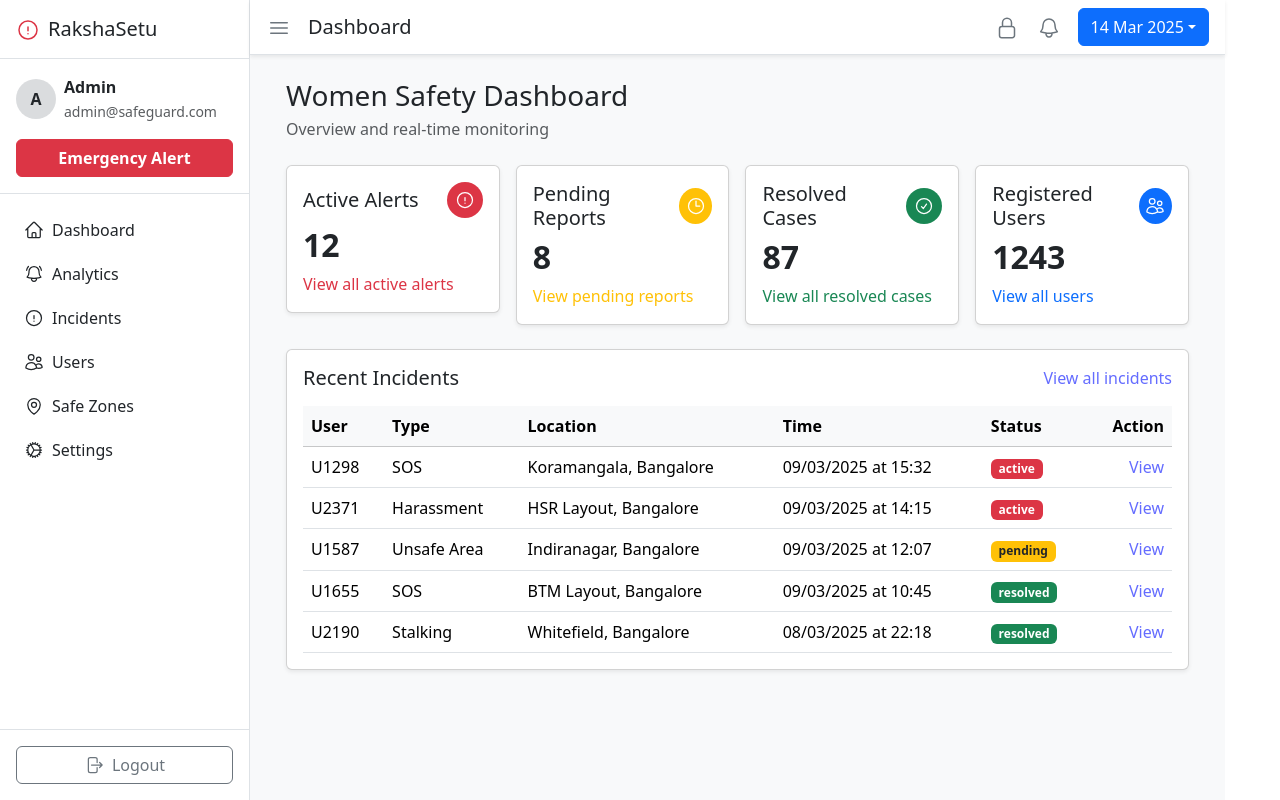
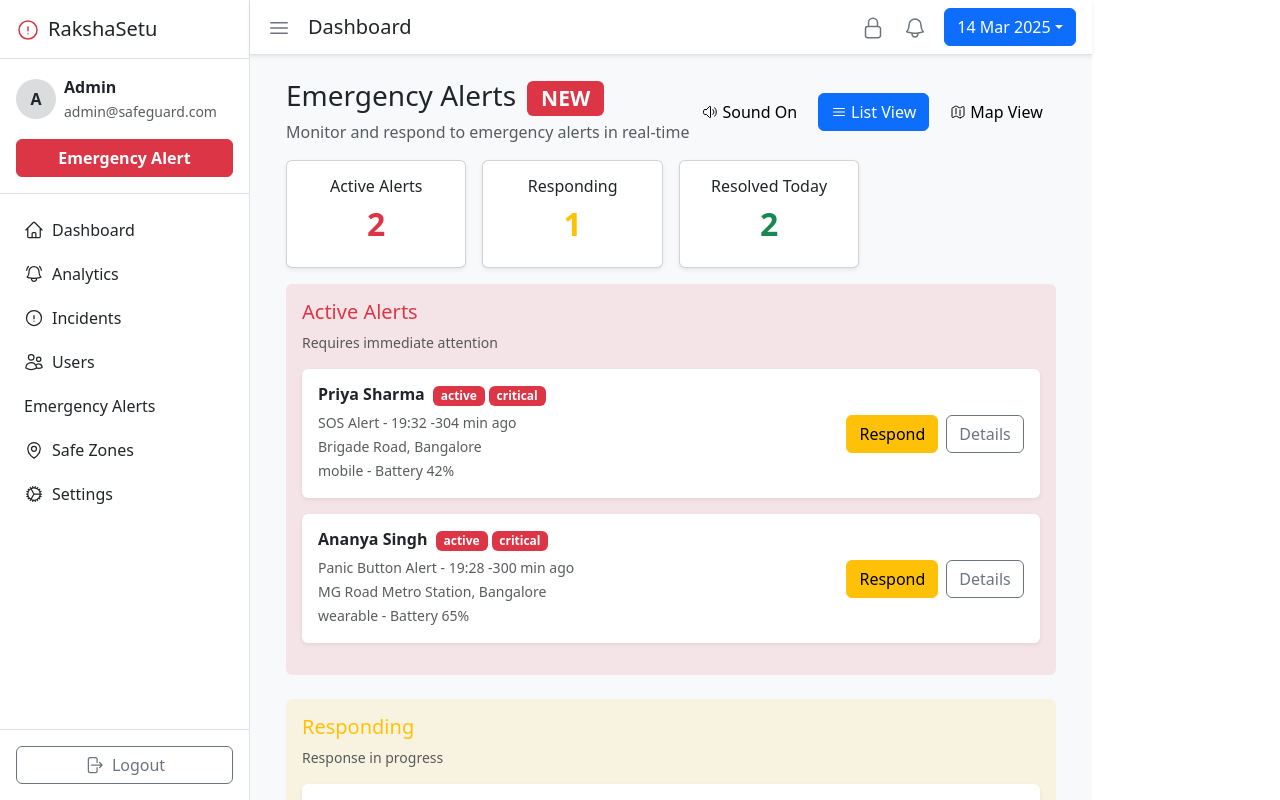
Before and after one commit to PratikPisal4304/17-TEAM_RAKSHASETU, a React (Vite) app in the folder RakshaSetu_Dashboard/: page /emergency-alerts in a window 1280 px wide. Before the commit this address led to /dashboard. Built offline with nearby package versions, Linux system fonts and the light colour scheme.

Commit message:
EmergencyAlerts screen Added with its navigation

```diff
--- a/RakshaSetu_Dashboard/src/App.jsx
+++ b/RakshaSetu_Dashboard/src/App.jsx
@@ -7,6 +7,7 @@ import Dashboard from "./pages/Dashboard";
 import Analytics from "./pages/Analytics";
 import Incidents from "./pages/Incidents";
 import Users from "./pages/Users";
+import EmergencyAlerts from "./pages/EmergencyAlerts";
 
 const App = () => {
   return (
@@ -29,6 +30,7 @@ const App = () => {
                 <Routes>
                   <Route path="/dashboard" element={<Dashboard />} />
                   <Route path="/Analytics" element={<Analytics />} />
+                  <Route path="/emergency-alerts" element={<EmergencyAlerts />} />
                   <Route path="/incidents" element={<Incidents />} />
                   <Route path="/users" element={<Users />} />
                   {/* If any unknown path is visited, redirect to dashboard */}
--- a/RakshaSetu_Dashboard/src/components/Sidebar.jsx
+++ b/RakshaSetu_Dashboard/src/components/Sidebar.jsx
@@ -83,6 +83,15 @@ const Sidebar = () => {
           </li>
           <li>
             <Link
+                to="/emergency-alerts"
+                className="d-flex align-items-center gap-2 text-dark p-2 rounded mb-1 text-decoration-none"
+            >
+                {/* Icon */}
+                Emergency Alerts
+            </Link>
+            </li>
+          <li>
+            <Link
               to="/safe-zones"
               className="d-flex align-items-center gap-2 text-dark p-2 rounded mb-1 text-decoration-none"
             >
--- /dev/null
+++ b/RakshaSetu_Dashboard/src/pages/EmergencyAlerts.jsx
@@ -0,0 +1,293 @@
+import React, { useState } from "react";
+import {
+  HiOutlineSpeakerWave,
+  HiOutlineSpeakerXMark,
+  HiOutlineMap,
+  HiOutlineBars3,
+} from "react-icons/hi2";
+
+// Sample alert data
+const ACTIVE_ALERTS = [
+  {
+    name: "Priya Sharma",
+    alertType: "SOS Alert",
+    time: "19:32",
+    relativeTime: "-304 min ago",
+    location: "Brigade Road, Bangalore",
+    deviceInfo: "mobile - Battery 42%",
+    severity: "critical", // or "high", "medium", "low"
+    status: "active",
+  },
+  {
+    name: "Ananya Singh",
+    alertType: "Panic Button Alert",
+    time: "19:28",
+    relativeTime: "-300 min ago",
+    location: "MG Road Metro Station, Bangalore",
+    deviceInfo: "wearable - Battery 65%",
+    severity: "critical",
+    status: "active",
+  },
+];
+
+const RESPONDING_ALERTS = [
+  {
+    name: "Divya Joshi",
+    alertType: "Fall Detection Alert",
+    time: "19:15",
+    relativeTime: "-287 min ago",
+    location: "HSR Layout, Bangalore",
+    deviceInfo: "Responder: Officer Arun Kumar",
+    severity: "high",
+    status: "responding",
+  },
+];
+
+const RESOLVED_ALERTS = [
+  {
+    name: "Priya Sharma",
+    alertType: "SOS Alert",
+    time: "19:32",
+    relativeTime: "-303 min ago",
+    location: "Brigade Road, Bangalore",
+    deviceInfo: "Resolved by: Officer Jane Doe",
+    severity: "",
+    status: "resolved",
+  },
+  {
+    name: "Kavita Patel",
+    alertType: "SOS Alert",
+    time: "13:05",
+    relativeTime: "-377 min ago",
+    location: "Indiranagar 100ft Road, Bangalore",
+    deviceInfo: "Resolved by: Officer Rahul Singh",
+    severity: "",
+    status: "resolved",
+  },
+];
+
+const EmergencyAlerts = () => {
+  // States for toggles
+  const [soundOn, setSoundOn] = useState(true);
+  const [mapView, setMapView] = useState(false);
+
+  // Stats
+  const activeCount = ACTIVE_ALERTS.length;
+  const respondingCount = RESPONDING_ALERTS.length;
+  const resolvedTodayCount = RESOLVED_ALERTS.length;
+
+  return (
+    <div className="container-fluid">
+      {/* Page Header */}
+      <div className="d-flex flex-wrap justify-content-between align-items-center mb-3">
+        <div>
+          <h1 className="h3 mb-1">Emergency Alerts <span className="badge bg-danger ms-1">NEW</span></h1>
+          <p className="text-muted mb-0">
+            Monitor and respond to emergency alerts in real-time
+          </p>
+        </div>
+
+        <div className="d-flex gap-2 mt-3 mt-sm-0">
+          {/* Sound toggle */}
+          <button
+            className="btn btn-light d-flex align-items-center gap-1"
+            onClick={() => setSoundOn(!soundOn)}
+          >
+            {soundOn ? (
+              <>
+                <HiOutlineSpeakerWave /> Sound On
+              </>
+            ) : (
+              <>
+                <HiOutlineSpeakerXMark /> Sound Off
+              </>
+            )}
+          </button>
+
+          {/* View toggle */}
+          <button
+            className={`btn ${mapView ? "btn-light" : "btn-primary"} d-flex align-items-center gap-1`}
+            onClick={() => setMapView(false)}
+          >
+            <HiOutlineBars3 /> List View
+          </button>
+          <button
+            className={`btn ${mapView ? "btn-primary" : "btn-light"} d-flex align-items-center gap-1`}
+            onClick={() => setMapView(true)}
+          >
+            <HiOutlineMap /> Map View
+          </button>
+        </div>
+      </div>
+
+      {/* Stats Cards */}
+      <div className="row g-3 mb-3">
+        <div className="col-6 col-md-3">
+          <div className="card shadow-sm">
+            <div className="card-body text-center">
+              <h6 className="mb-2">Active Alerts</h6>
+              <h2 className="fw-bold text-danger">{activeCount}</h2>
+            </div>
+          </div>
+        </div>
+        <div className="col-6 col-md-3">
+          <div className="card shadow-sm">
+            <div className="card-body text-center">
+              <h6 className="mb-2">Responding</h6>
+              <h2 className="fw-bold text-warning">{respondingCount}</h2>
+            </div>
+          </div>
+        </div>
+        <div className="col-6 col-md-3">
+          <div className="card shadow-sm">
+            <div className="card-body text-center">
+              <h6 className="mb-2">Resolved Today</h6>
+              <h2 className="fw-bold text-success">{resolvedTodayCount}</h2>
+            </div>
+          </div>
+        </div>
+      </div>
+
+      {/* Toggle between list view and map view */}
+      {mapView ? (
+        <div className="card shadow-sm">
+          <div className="card-body">
+            <h5 className="card-title">Map View</h5>
+            <div
+              className="border border-secondary border-opacity-25 rounded d-flex align-items-center justify-content-center"
+              style={{ height: "300px", backgroundColor: "#f8f9fa" }}
+            >
+              {/* Replace with actual map component */}
+              <span className="text-secondary">Map Placeholder</span>
+            </div>
+          </div>
+        </div>
+      ) : (
+        <div className="mb-5">
+          {/* Active Alerts */}
+          <Section
+            title="Active Alerts"
+            subtitle="Requires immediate attention"
+            bgColor="bg-danger bg-opacity-10"
+            textColor="text-danger"
+            alerts={ACTIVE_ALERTS}
+            actionLabel="Respond"
+            actionVariant="warning"
+          />
+
+          {/* Responding */}
+          <Section
+            title="Responding"
+            subtitle="Response in progress"
+            bgColor="bg-warning bg-opacity-10"
+            textColor="text-warning"
+            alerts={RESPONDING_ALERTS}
+            actionLabel="Resolve"
+            actionVariant="success"
+          />
+
+          {/* Resolved */}
+          <Section
+            title="Resolved"
+            subtitle="Completed alerts"
+            bgColor="bg-success bg-opacity-10"
+            textColor="text-success"
+            alerts={RESOLVED_ALERTS}
+            actionLabel="View"
+            actionVariant="secondary"
+          />
+        </div>
+      )}
+    </div>
+  );
+};
+
+// A reusable component for each alert section
+function Section({
+  title,
+  subtitle,
+  bgColor,
+  textColor,
+  alerts,
+  actionLabel,
+  actionVariant,
+}) {
+  if (!alerts || alerts.length === 0) return null;
+
+  return (
+    <div className={`p-3 rounded-2 mb-4 ${bgColor}`}>
+      <h5 className={`${textColor} mb-2`}>{title}</h5>
+      <p className="small text-muted">{subtitle}</p>
+
+      {alerts.map((alert, idx) => (
+        <div
+          key={idx}
+          className="bg-white p-3 rounded-2 shadow-sm mb-3 d-flex flex-column flex-md-row align-items-md-center justify-content-between"
+        >
+          <div className="mb-3 mb-md-0">
+            <h6 className="fw-semibold mb-1">
+              {alert.name}{" "}
+              {alert.status && (
+                <span className={`badge bg-${getStatusColor(alert.status)} ms-1`}>
+                  {alert.status}
+                </span>
+              )}
+              {alert.severity && (
+                <span className={`badge bg-${getSeverityColor(alert.severity)} ms-1`}>
+                  {alert.severity}
+                </span>
+              )}
+            </h6>
+            <small className="text-muted">
+              {alert.alertType} - {alert.time} {alert.relativeTime}
+            </small>
+            <br />
+            <small className="text-muted">{alert.location}</small>
+            <br />
+            <small className="text-muted">{alert.deviceInfo}</small>
+          </div>
+          <div className="d-flex gap-2">
+            {/* Primary action */}
+            <button className={`btn btn-${actionVariant}`}>
+              {actionLabel}
+            </button>
+            {/* Details button */}
+            <button className="btn btn-outline-secondary">Details</button>
+          </div>
+        </div>
+      ))}
+    </div>
+  );
+}
+
+// Map a status to a bootstrap color
+function getStatusColor(status) {
+  switch (status) {
+    case "active":
+      return "danger";
+    case "responding":
+      return "warning text-dark";
+    case "resolved":
+      return "success";
+    default:
+      return "secondary";
+  }
+}
+
+// Map a severity to a bootstrap color
+function getSeverityColor(severity) {
+  switch (severity) {
+    case "critical":
+      return "danger";
+    case "high":
+      return "warning text-dark";
+    case "medium":
+      return "info text-dark";
+    case "low":
+      return "secondary";
+    default:
+      return "secondary";
+  }
+}
+
+export default EmergencyAlerts;
```
